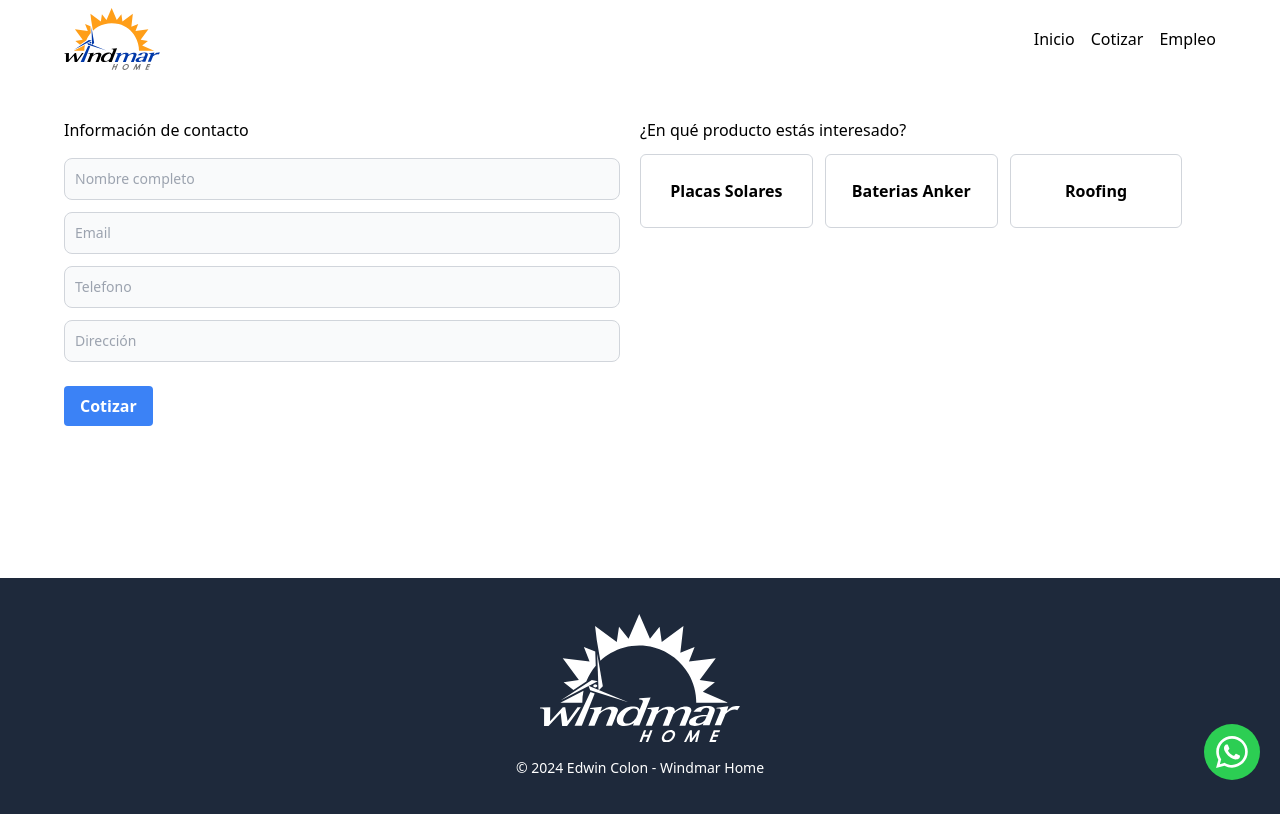
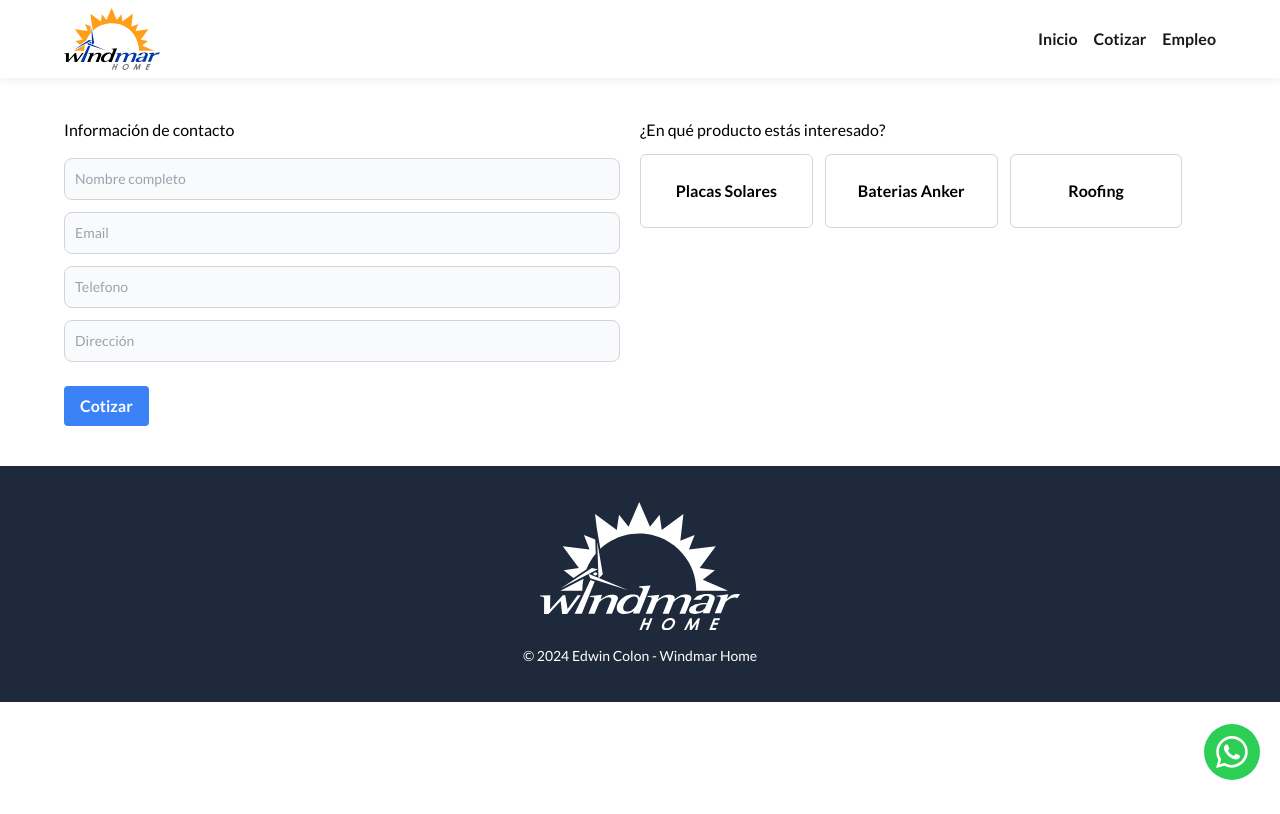
Before and after one commit to incuantaq/edwin_colon, an Astro site: page /cotizar in a window 1280 px wide. Built offline with nearby package versions, Linux system fonts and the light colour scheme; Astro itself is replaced by a stand-in of ours.

Commit message:
Add improvements - fonts - remove global css and put inside layout - add paths for imports

```diff
--- a/src/components/Header.astro
+++ b/src/components/Header.astro
@@ -7,10 +7,10 @@
       <img class="w-24 h-auto" src="/logo.svg" alt="Logo" />
     </a>
     <nav>
-      <ul class="flex gap-4">
-        <li><a href="/#about">Inicio<a/></li>
-        <li><a href="/cotizar">Cotizar</a></li>
-        <li><a href="/empleos">Empleo</a></li>
+      <ul class="flex gap-4 font-bold">
+        <li><a href="/#about" class="text-gray-15 hover:text-primary">Inicio<a/></li>
+        <li><a href="/cotizar" class="text-gray-15 hover:text-primary">Cotizar</a></li>
+        <li><a href="/empleos" class="text-gray-15 hover:text-primary">Empleo</a></li>
       </ul>
     </nav>
   </div>
@@ -20,5 +20,6 @@
 <style scoped>
   header {
     background-color: white;
+    box-shadow: 0 0 10px rgba(0, 0, 0, 0.1);
   }
 </style>
--- a/src/layouts/Layout.astro
+++ b/src/layouts/Layout.astro
@@ -1,8 +1,8 @@
 ---
-import Header from '../components/Header.astro';
-import Hero from '../components/Hero.astro';
-import Whatsapp from '../components/Whatsapp.astro';
-import Footer from '../components/Footer.astro';
+import Header from '@components/Header.astro';
+import Hero from '@components/Hero.astro';
+import Whatsapp from '@components/Whatsapp.astro';
+import Footer from '@components/Footer.astro';
 
 interface Props {
 	title: string;
@@ -30,6 +30,7 @@ const { title, hasHero = true } = Astro.props;
     <Whatsapp />
 	</body>
 </html>
+
 <style is:global>
 	:root {
 		--accent: 136, 58, 234;
@@ -42,18 +43,44 @@ const { title, hasHero = true } = Astro.props;
 			white 60%
 		);
 	}
-	html {
-		font-family: system-ui, sans-serif;
-	}
-	code {
-		font-family:
-			Menlo,
-			Monaco,
-			Lucida Console,
-			Liberation Mono,
-			DejaVu Sans Mono,
-			Bitstream Vera Sans Mono,
-			Courier New,
-			monospace;
-	}
+
+  @font-face {
+    font-family: 'Raleway';
+    src: url('/fonts/Raleway-VariableFont_wght.ttf') format('truetype');
+    font-weight: 100 900;
+    font-style: normal;
+    font-display: swap;
+  }
+
+  @font-face {
+    font-family: 'Lato';
+    src: url('/fonts/Lato-Regular.ttf') format('truetype');
+    font-weight: 400;
+    font-style: normal;
+    font-display: swap;
+  }
+
+  @font-face {
+    font-family: 'Lato';
+    src: url('/fonts/Lato-Light.ttf') format('truetype');
+    font-weight: 300;
+    font-style: normal;
+    font-display: swap;
+  }
+  @font-face {
+    font-family: 'Lato';
+    src: url('/fonts/Lato-Bold.ttf') format('truetype');
+    font-weight: 700;
+    font-style: normal;
+    font-display: swap;
+  }
+  html {
+    font-family: 'Lato', system-ui, sans-serif;
+  }
+
+  .container{
+    width: 90%;
+    max-width: 1152px;
+  }
+
 </style>
--- a/src/pages/cotizar.astro
+++ b/src/pages/cotizar.astro
@@ -1,7 +1,7 @@
 ---
 import SalesForm from '../components/SalesForm.astro';
 import Layout from '../layouts/Layout.astro';
-import '../styles/global.css';
+
 ---
 <Layout title="Cotizar" hasHero={false}>
   <SalesForm />
--- a/src/pages/empleos.astro
+++ b/src/pages/empleos.astro
@@ -2,7 +2,7 @@
 import CareersForm from '../components/CareersForm.astro';
 import Path from '../components/Path.astro';
 import Layout from '../layouts/Layout.astro';
-import '../styles/global.css';
+
 ---
 
 <Layout title="Empleos Edwin Colon" hasHero={true}>
--- a/src/pages/index.astro
+++ b/src/pages/index.astro
@@ -3,7 +3,7 @@ import About from '../components/about.astro';
 import Products from '../components/products.astro';
 import Testimonials from '../components/Testimonials.astro';
 import Layout from '../layouts/Layout.astro';
-import '../styles/global.css';
+
 ---
 
 <Layout title="Edwin Colon Windmar" hasHero={true}>
--- a/src/pages/thank-you.astro
+++ b/src/pages/thank-you.astro
@@ -1,6 +1,6 @@
 ---
 import Layout from "../layouts/Layout.astro";
-import '../styles/global.css';
+
 ---
 <Layout title="Gracias" hasHero={false}>
   <div class="container mx-auto flex flex-col-reverse md:flex-row items-center h-3/4 justify-center">
--- a/src/styles/global.css
+++ /dev/null
@@ -1,8 +0,0 @@
-.container{
-  width: 90%;
-  max-width: 1152px;
-}
-
-body{
-  height: 100dvh;
-}
--- a/tailwind.config.mjs
+++ b/tailwind.config.mjs
@@ -8,7 +8,10 @@ export default {
         'secondary': '#4884AA',
         'gray-15': '#1A1A1A',
         'gray-55': '#636363',
-      }
+      },
+      fontFamily: {
+        'raleway': ['Raleway', 'sans-serif'],
+      },
     },
 	},
 	plugins: [],
--- a/tsconfig.json
+++ b/tsconfig.json
@@ -1,6 +1,12 @@
 {
   "extends": "astro/tsconfigs/base",
   "compilerOptions": {
+    "baseUrl": ".",
+    "paths": {
+      "@components/*": ["src/components/*"],
+      "@layouts/*": ["src/layouts/*"],
+      "@pages/*": ["src/pages/*"],
+    },
     "jsx": "react-jsx",
     "jsxImportSource": "react"
   }
```
Also changed, not shown: public/fonts/Lato-Bold.ttf (added), public/fonts/Lato-Light.ttf (added), public/fonts/Lato-Regular.ttf (added), public/fonts/Raleway-VariableFont_wght.ttf (added), public/images/testimonial_placeholder.webp (added).
